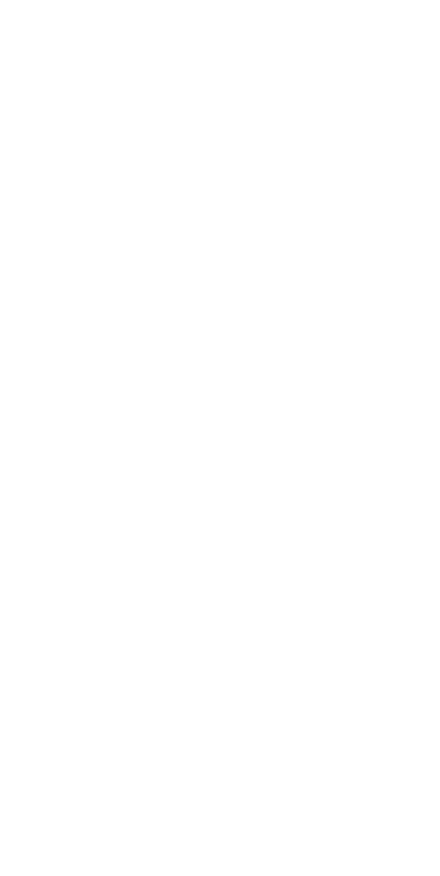
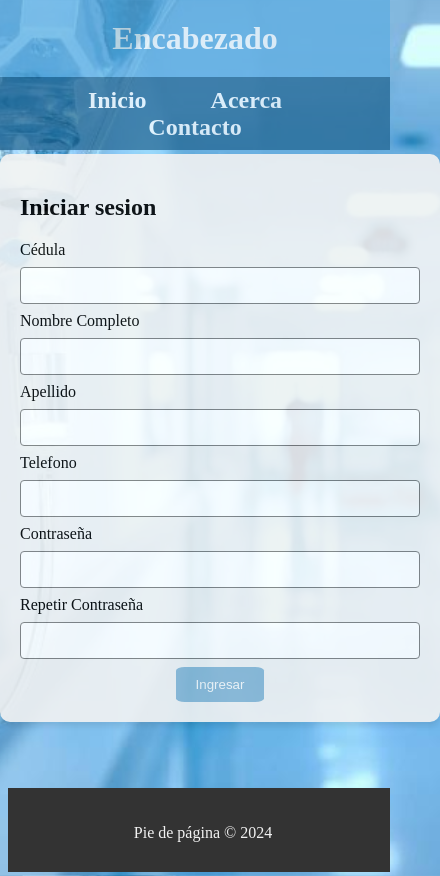
Before and after one commit to joansj21/joansj21.github.io-proyecto-1, a plain HTML site: page html/register.html in a window 390 px wide. Shown: the whole page, 440 px wide, since content can reach past the window. Before the commit the page ends 844 px from the top, so only its background shows below. Drawn offline with Linux system fonts and the light colour scheme.

```diff
--- /dev/null
+++ b/css/formulario.css
@@ -0,0 +1,62 @@
+body {
+    margin: 0;
+    background: rgb(202, 221, 234);
+
+  }
+  body {
+
+    width: 100%;
+    height: 100%; /* Esto hace que el contenedor ocupe el 100% de la altura de la ventana del navegador */
+    background-image: url('../img/body.jpeg'); /* Ruta de la imagen de fondo */
+    background-size: cover; /* Ajusta la imagen para cubrir completamente el contenedor */
+    background-position: center; /* Centra la imagen horizontal y verticalmente dentro del contenedor */
+  }
+
+
+  .button{
+    text-align: center;
+  }
+
+.formulario{
+    width:  400px;
+    margin: 0 auto;
+    background-color: #f2f2f2;
+    border-radius: 10px;
+    box-shadow: 0 4px 6px rgba(0,0,0,0.1);
+
+    padding: 20px;
+    opacity: 0.9;
+
+
+}
+
+.formulario input[type="password"],.formulario input[type="email"],.formulario input[type="text"]{
+
+    width:  100%;
+    padding: 10px;
+    margin: 8px 0;
+    border:  1px solid #7e7e7e;
+    border-radius: 4px;
+    box-sizing:  border-box;
+}
+
+.formulario input[type="submit"]{
+    background-color: rgb(41, 128, 185);
+    color: #fff;
+    padding:  10px 20px;
+    border: none;
+    border-radius: 10%;
+    cursor: pointer;
+    opacity: 0.5;
+
+
+
+
+}
+
+
+.formulario input[type="submit"]:hover{
+    background-color: rgb(0,178,178);
+
+
+}
--- a/css/header.css
+++ b/css/header.css
@@ -14,7 +14,7 @@
     color: hsl(0, 0%, 100%);
     padding: 20px;
     font-size: 2.Sem;
-    opacity: 0.4;
+    opacity: 0.7;
 
 
 
@@ -27,7 +27,7 @@
     list-style-type: none;
     text-align: center;
     padding: 10px 0;
-    opacity: 0.4;
+    opacity: 0.7;
 
 }
 
--- a/css/styles.css
+++ b/css/styles.css
@@ -5,6 +5,17 @@
     margin: 0;
     background: rgb(202, 221, 234);
   }
+
+  body {
+   /* Establece el tamaño y la posición del contenedor */
+   width: 100%;
+   height: 100%; /* Esto hace que el contenedor ocupe el 100% de la altura de la ventana del navegador */
+   background-image: url('../img/body.jpg'); /* Ruta de la imagen de fondo */
+   background-size: cover; /* Ajusta la imagen para cubrir completamente el contenedor */
+   background-position: center; /* Centra la imagen horizontal y verticalmente dentro del contenedor */
+ }
+
+
 /*------------------------------------------------------------------------------*/
 
 #slider {
@@ -139,3 +150,35 @@
        margin: 0 auto;
     }
  }
+
+
+ /*--------------------pantalla pequeñas--------------------------*/
+ @media screen and (max-width: 900px) {
+   /* Ajustes para pantallas más pequeñas */
+   #slides .slide {
+       width: 50%; /* Cambia el ancho de las diapositivas a 50% para que haya dos por fila */
+   }
+
+   #bullets {
+       margin-top: 50px; /* Ajusta el margen superior de los puntos */
+   }
+
+   #controls {
+       margin-top: 0; /* Elimina el margen superior de los controles */
+   }
+
+   #controls label {
+       display: block; /* Muestra los controles uno debajo del otro */
+       margin: 10px auto; /* Añade espacio entre los controles y los centra horizontalmente */
+       width: 30px; /* Ajusta el ancho de los controles */
+       height: 30px; /* Ajusta la altura de los controles */
+   }
+
+   #slides {
+       max-width: calc(100% - 60px); /* Ajusta el ancho máximo de las diapositivas */
+   }
+
+   #bullets label {
+       margin: 0 5px; /* Ajusta el margen horizontal de los puntos */
+   }
+}
--- a/html/register.html
+++ b/html/register.html
@@ -0,0 +1,87 @@
+<!DOCTYPE html>
+<html lang="en">
+<head>
+    <meta charset="UTF-8">
+    <meta name="viewport" content="width=device-width, initial-scale=1.0">
+    <link rel="stylesheet" type="text/css" href="../css/formulario.css">
+    <script src="js/carrusel.js"></script>
+    <title>Registrar</title>
+</head>
+
+
+<body>
+    <!-- Aquí se carga el encabezado -->
+    <iframe src="../html/header.html" frameborder="0" width="100%" height="100%"></iframe>
+
+
+    <!-- Contenido del archivo principal -->
+      <div class="container">
+
+        <div class="formulario">
+
+            <h2>Iniciar sesion</h2>
+            <form id="formulario" method="post">
+
+                <div >
+
+                    <label>Cédula</label>
+                    <input id="idPerson" type="text" required>
+
+                </div>
+                <div >
+
+                    <label>Nombre Completo</label>
+                    <input id="name" type="text" required>
+
+                </div>
+                <div >
+
+                    <label>Apellido</label>
+                    <input id="lastName" type="text" required>
+
+                </div>
+                <div >
+
+                    <label>Telefono</label>
+                    <input id="phone" type="text" required>
+
+                </div>
+                <div >
+
+                    <label>Contraseña</label>
+                    <input id="contrasenna" type="password" required>
+
+                </div>
+
+                <div >
+
+                    <label>Repetir Contraseña</label>
+                    <input id="contrasennaRepeat" type="password" required>
+
+                </div>
+
+
+                <div class="button">
+
+
+                    <input id="botonIngresar" type="submit" value="Ingresar">
+                </div>
+
+
+            </form>
+
+
+
+
+     </div>
+
+
+
+
+    <!-- Aquí se carga el pie de página -->
+    <iframe src="../html/footer.html" frameborder="0" width="100%" height="100%"></iframe>
+</body>
+
+
+
+</html>
```
Also changed, not shown: index.html (+1 -0 lines), colores.txt (added), img/body.jpeg (added), img/body.jpg (added).
